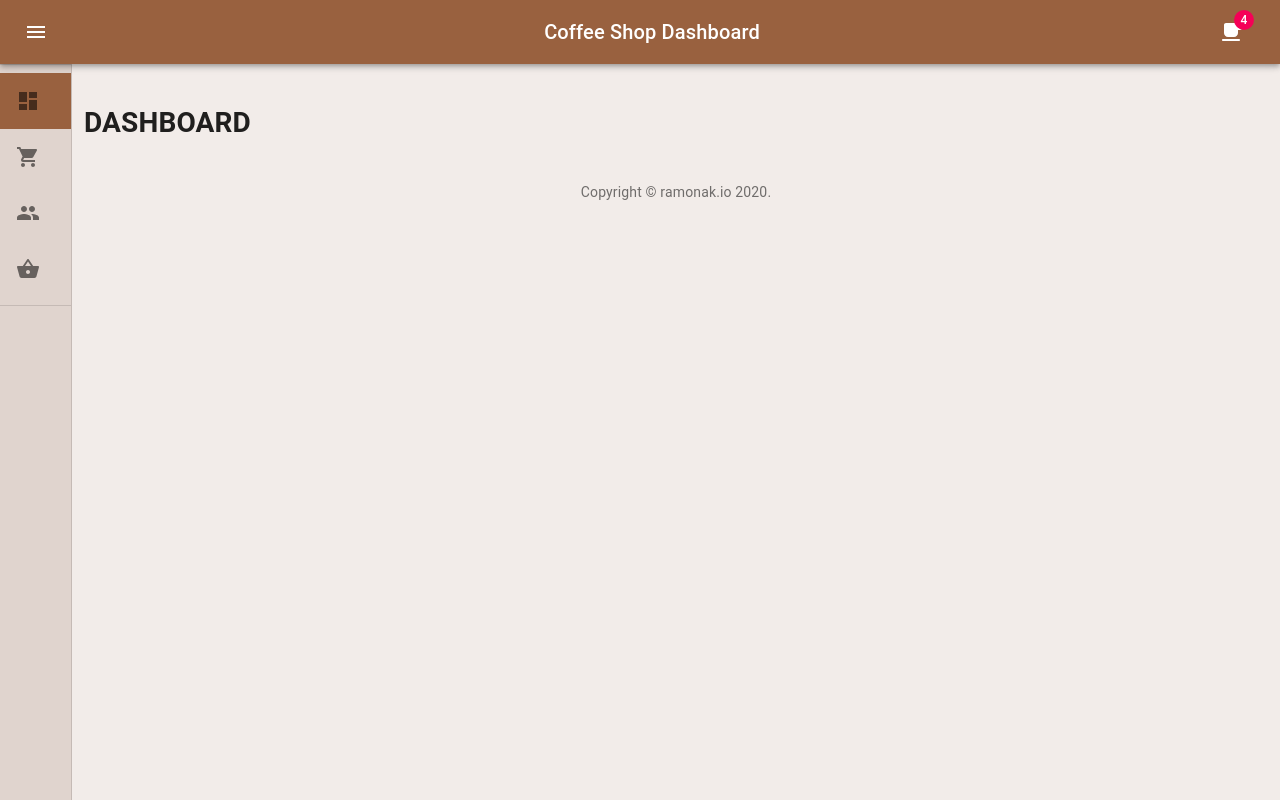
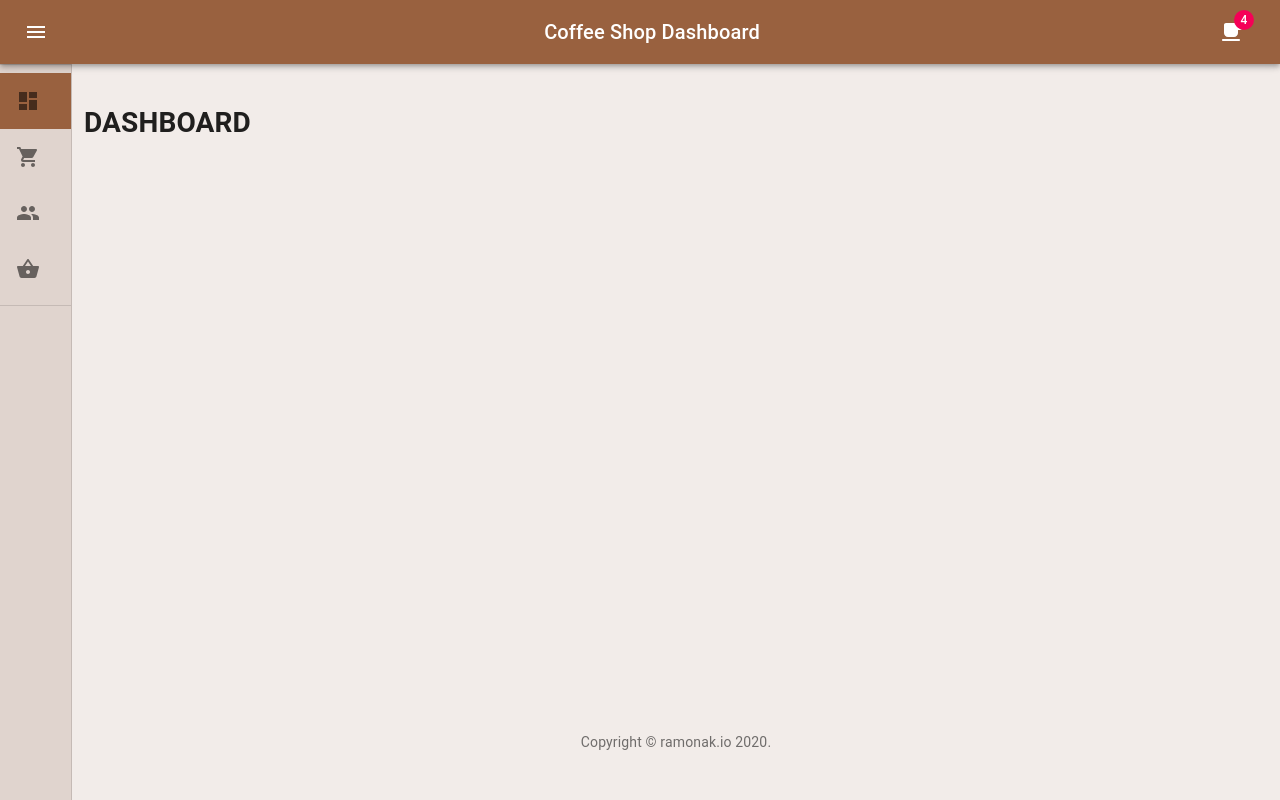
Before and after one commit to KaterinaLupacheva/coffee-shop-dashboard, a React (Create React App) app: page / in a window 1280 px wide. Built offline with nearby package versions, Linux system fonts and the light colour scheme; the HTML template or start-up script is replaced by a standard one.

Commit message:
Copyright at the bottom

```diff
--- a/src/components/MainLayout/appBarWithSidebar.component.js
+++ b/src/components/MainLayout/appBarWithSidebar.component.js
@@ -27,7 +27,7 @@ const AppBarWithSidebar = ({ children }) => {
           <Grid container spacing={3}>
             {children}
           </Grid>
-          <Box pt={4}>
+          <Box pt={4} className={classes.copyright}>
             <Copyright />
           </Box>
         </Container>
--- a/src/components/MainLayout/appBarWithSidebar.styles.js
+++ b/src/components/MainLayout/appBarWithSidebar.styles.js
@@ -1,15 +1,21 @@
-export const appBarWithSidebarStyles = theme => ({
+export const appBarWithSidebarStyles = (theme) => ({
   root: {
-    display: "flex"
+    display: "flex",
   },
   appBarSpacer: theme.mixins.toolbar,
   content: {
     flexGrow: 1,
     height: "100vh",
-    overflow: "auto"
+    overflow: "auto",
   },
   container: {
     paddingTop: theme.spacing(4),
-    paddingBottom: theme.spacing(4)
-  }
+    paddingBottom: theme.spacing(4),
+    minHeight: "90vh",
+    display: "flex",
+    flexDirection: "column",
+  },
+  copyright: {
+    marginTop: "auto",
+  },
 });
```
